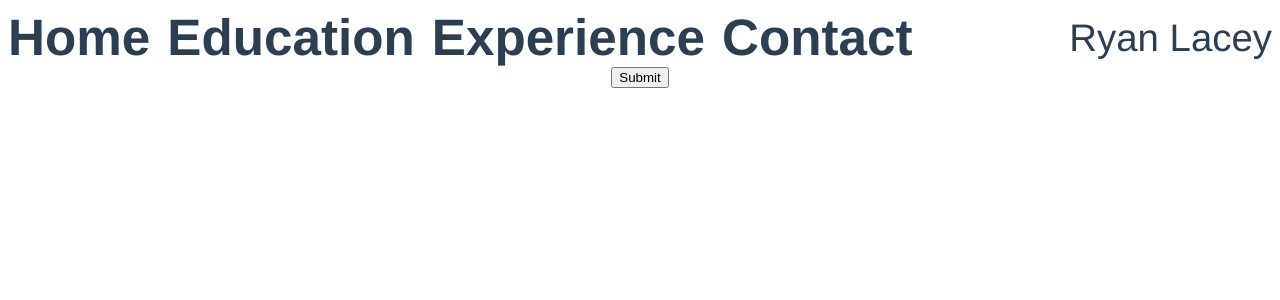
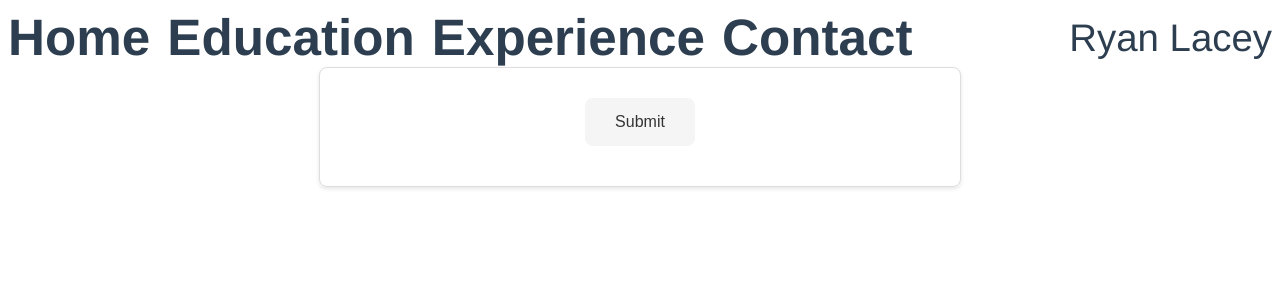
Before and after one commit to ryanlacey20/resume_website, a Vue app: page /Contact in a window 1280 px wide. Shown: the top 300 px of the page. Built offline with nearby package versions, Linux system fonts and the light colour scheme.

Commit message:
styling updated

```diff
--- a/src/views/ContactPage.vue
+++ b/src/views/ContactPage.vue
@@ -4,19 +4,21 @@
       <TitleBar />
     </header>
     <main>
+      <div class="card">
         <!-- reCAPTCHA container -->
-      <div id="recaptcha-container"></div>
+        <div id="recaptcha-container" class="recaptcha-container"></div>
         <form @submit.prevent="submitForm">
           <div class="g-recaptcha" data-sitekey="6LcMi1UpAAAAAIXCq8X8B-az20bO8oBPtPZiuiD4"></div>
-        <button type="submit">Submit</button>
+          <button type="submit" class="submit-button">Submit</button>
         </form>
         <!-- Display contact details if verification is successful -->
-      <ul v-if="showContactDetails">
+        <ul v-if="showContactDetails" class="contact-details">
           <li>Email: {{ email }}</li>
           <li>Mobile: {{ phoneNumber }}</li>
           <li>Github: {{ github }}</li>
           <li>LinkedIn: {{ linkedin }}</li>
         </ul>
+      </div>
     </main>
   </div>
 </template>
@@ -75,23 +77,55 @@ export default {
 </script>
 
 <style lang="scss" scoped>
-#recaptcha-container {
+.card {
+  border: 1px solid #ddd;
+  border-radius: 8px;
+  padding: 20px;
+  box-shadow: 0 2px 4px rgba(0, 0, 0, 0.1);
+  width: 100%;
+  max-width: 600px;
+  margin: 0 auto;
+}
+
+form {
+  display: flex;
+  flex-direction: column;
+  align-items: center;
+  margin-bottom: 20px;
+  // border: 1px solid black;
+}
+
+.g-recaptcha {
+  margin-bottom: 10px;
   justify-content: center;
 }
 
-ul {
+.submit-button {
+  background-color: #f5f5f5;
+  color: #333;
+  border: none;
+  border-radius: 8px;
+  padding: 15px 30px;
+  font-family: 'Arial', sans-serif;
+  font-size: 16px;
+  cursor: pointer;
+  transition: background-color 0.3s;
+}
+
+.submit-button:hover {
+  background-color: #e0e0e0;
+}
+
+.contact-details {
   list-style: none;
   padding: 0;
 }
 
-li {
+.contact-details li {
   border: 1px solid #ddd;
   border-radius: 8px;
   padding: 10px;
   margin-bottom: 10px;
   box-shadow: 0 2px 4px rgba(0, 0, 0, 0.1);
 }
-
-
-/* Your scoped styles */
 </style>
```
Lines whose indentation alone changed are shown as unchanged.
